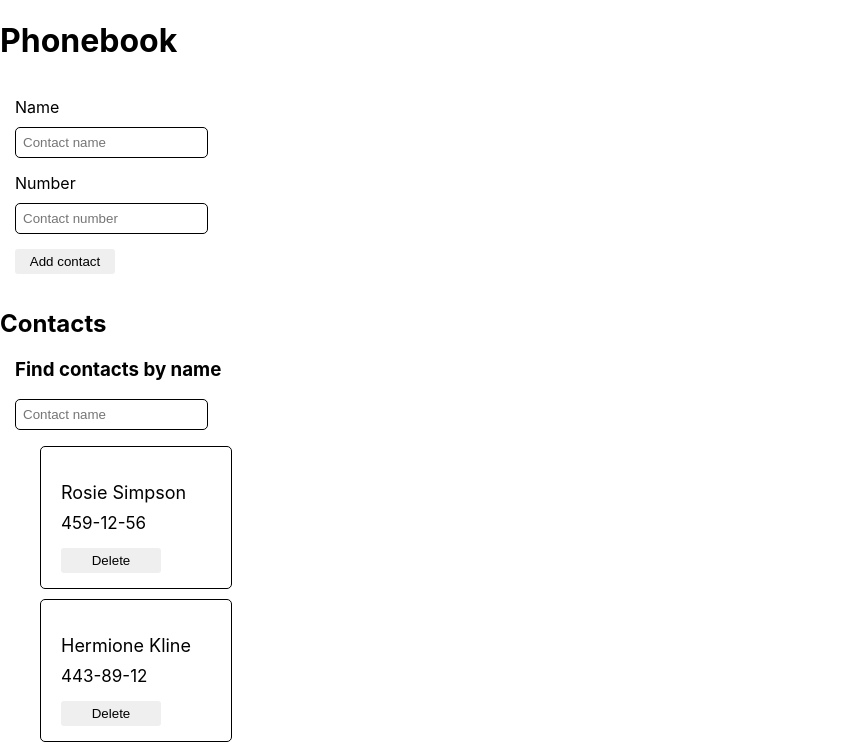
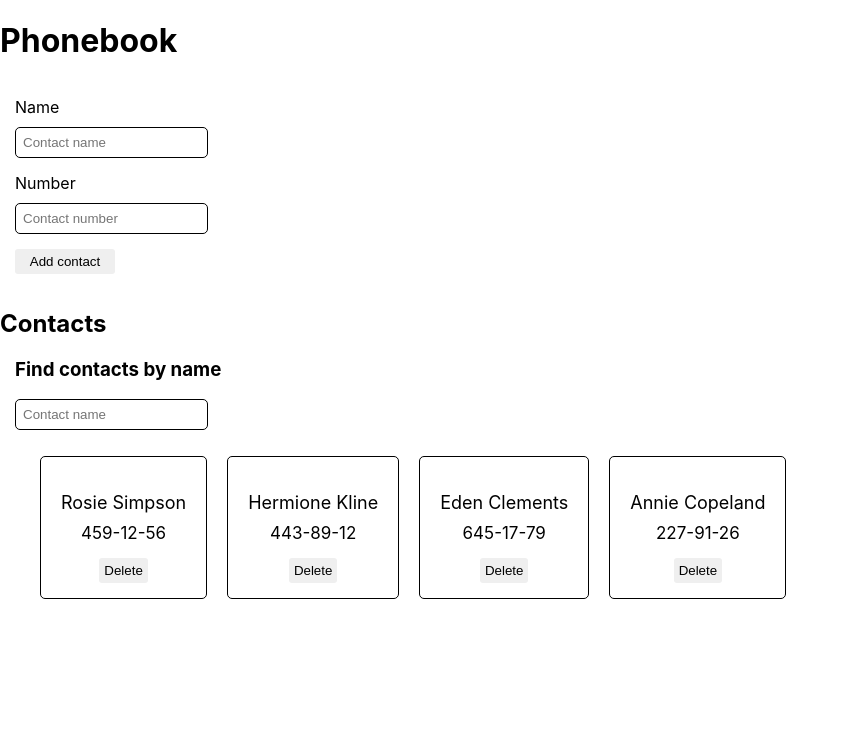
Before and after one commit to KamilaDudzik/goit-react-hw-02-phonebook, a React (Create React App) app: page / in a window 1280 px wide. Shown: the top 750 px of the page, without its empty margins (0-848 px from the left). Built offline with nearby package versions, Linux system fonts and the light colour scheme.

Commit message:
Minor styles fix

```diff
--- a/src/components/ContactList/ContactList.jsx
+++ b/src/components/ContactList/ContactList.jsx
@@ -13,7 +13,7 @@ export class ContactList extends Component {
         const { contacts } = this.props;
 
         return (
-            <ul>
+            <ul className={css.contactsList}>
                 {contacts.map(contact => {
                     return (
                         <li key={contact.id} className={css.contactsItem}>
--- a/src/components/ContactList/ContactList.module.css
+++ b/src/components/ContactList/ContactList.module.css
@@ -1,8 +1,12 @@
+.contactsList {
+  display: flex;
+  gap: 20px;
+}
+
 .contactsItem {
     display: flex;
     flex-direction: column;
-    align-items: left;
-    max-width: 150px;
+    align-items: center;
     border-radius: 5px;
     border: 1px solid black;
     padding: 15px 20px;
```
